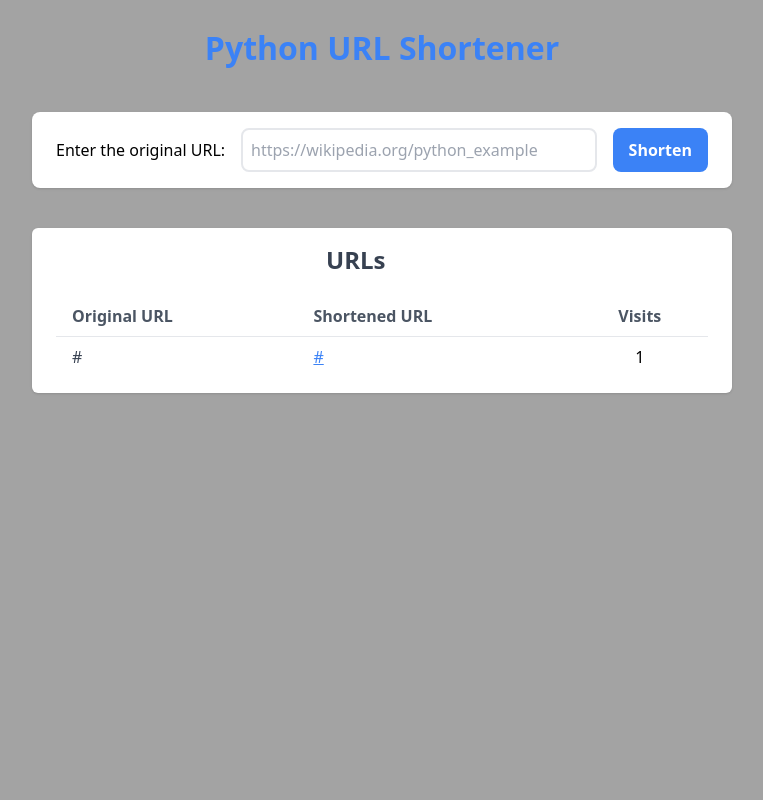
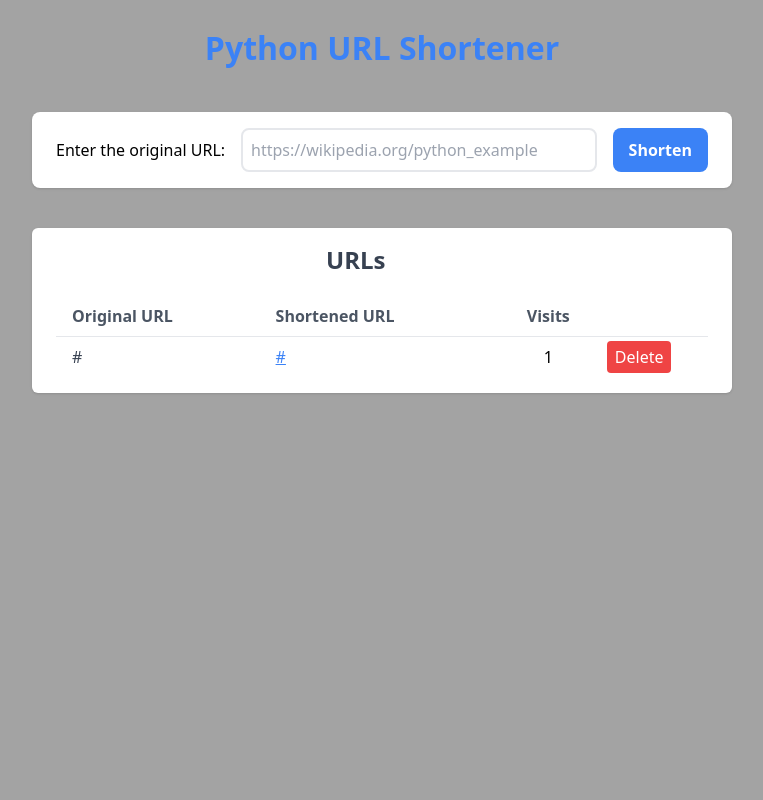
Before and after one commit to Saumya-Jha-07/URL-Shortener-Flask, a Flask app: page / in a window 1280 px wide. Shown: the whole page, without its empty margins (258-1021 px from the left). Run offline with Flask 3, Linux system fonts and the light colour scheme; tables that the repository leaves empty hold one stand-in row (values such as "Sample post"); some libraries are stand-ins or nearby versions.

Commit message:
Improved the UI

```diff
--- a/app.py
+++ b/app.py
@@ -28,5 +28,19 @@ def home():
     all_urls = get_all_urls()
     return render_template("index.html" , all_urls=all_urls)
 
+@app.route("/delete", methods=["POST"])
+def delete():
+    short_code = request.form["short_code"]
+    delete_url(short_code)   # your DB function
+    return redirect("/")
+
+@app.route("/<short_code>")
+def increment_visit(short_code):
+    original_url = get_url(short_code)
+    if original_url:
+        increment_visit_count(short_code)
+        return redirect(original_url)
+    return "Short url not found ❌"
+
 if __name__ == "__main__":
     app.run()
--- a/templates/index.html
+++ b/templates/index.html
@@ -45,13 +45,14 @@
               <th class="py-2 px-4">Original URL</th>
               <th class="py-2 px-4">Shortened URL</th>
               <th class="py-2 px-4 text-center">Visits</th>
+              <th class="py-2 px-4 text-center"></th>
             </tr>
           </thead>
           <tbody>
             {% for url in all_urls %}
             <tr class="hover:bg-gray-50">
               <td class="py-2 px-4 text-gray-700">{{url[0]}}</td>
-              <td class="py-2 px-4  font-medium">
+              <td class="py-2 px-4 font-medium">
                 {% if url[0][:5] == "https" %}
                 <a
                   href="{{ url[0] }}"
@@ -71,6 +72,17 @@
                 {% endif %}
               </td>
               <td class="py-2 px-4 text-center font-medium">{{url[2]}}</td>
+              <td>
+                <form method="POST" action="/delete">
+                  <input type="hidden" name="short_code" value="{{ url[1] }}" />
+                  <button
+                    type="submit"
+                    class="bg-red-500 text-white px-2 py-1 rounded hover:bg-red-600"
+                  >
+                    Delete
+                  </button>
+                </form>
+              </td>
             </tr>
             {% endfor %}
           </tbody>
```
